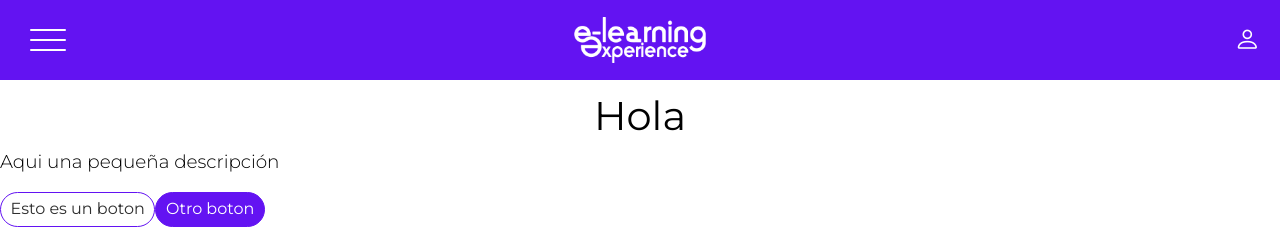
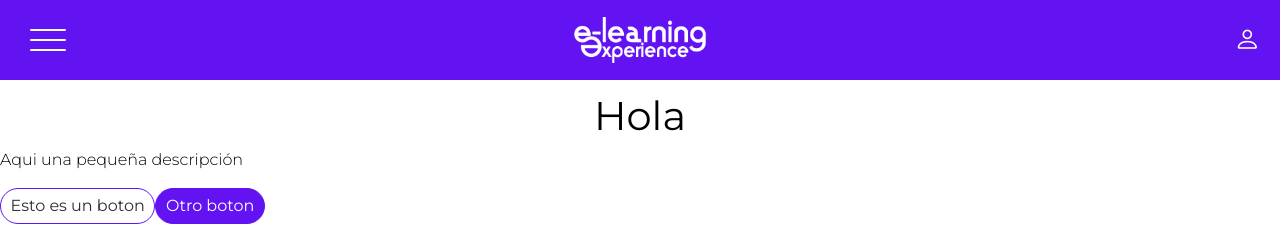
Before and after one commit to alba-garcia09/desafio, a React (Vite) app: page / in a window 1280 px wide. Shown: the top 238 px of the page. Built offline with nearby package versions, Linux system fonts and the light colour scheme.

Commit message:
change size of p

```diff
--- a/src/index.css
+++ b/src/index.css
@@ -80,7 +80,7 @@ h4 {
 }
 
 p {
-  font-size: 1.15em;
+  font-size: 1em;
 }
 
 .littleText {
```
